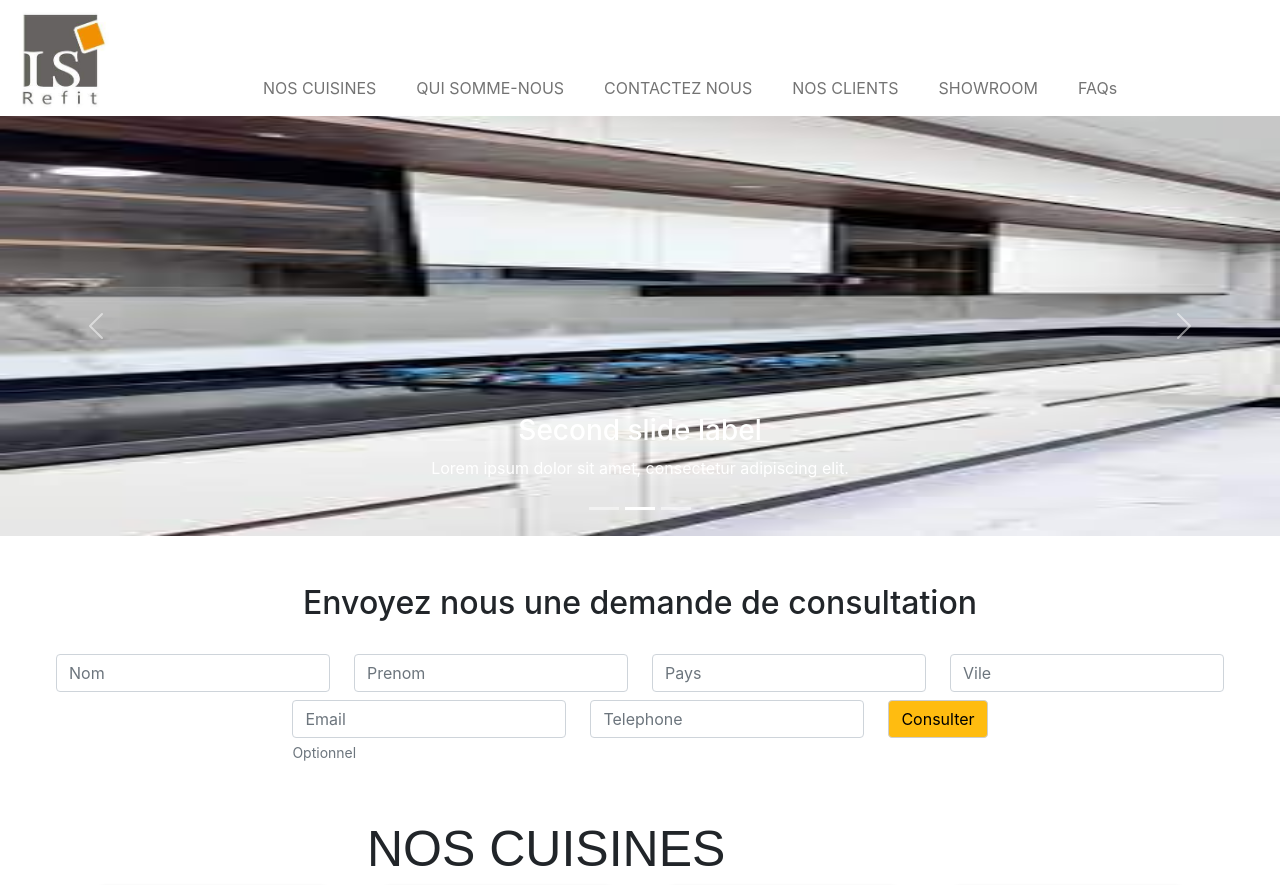
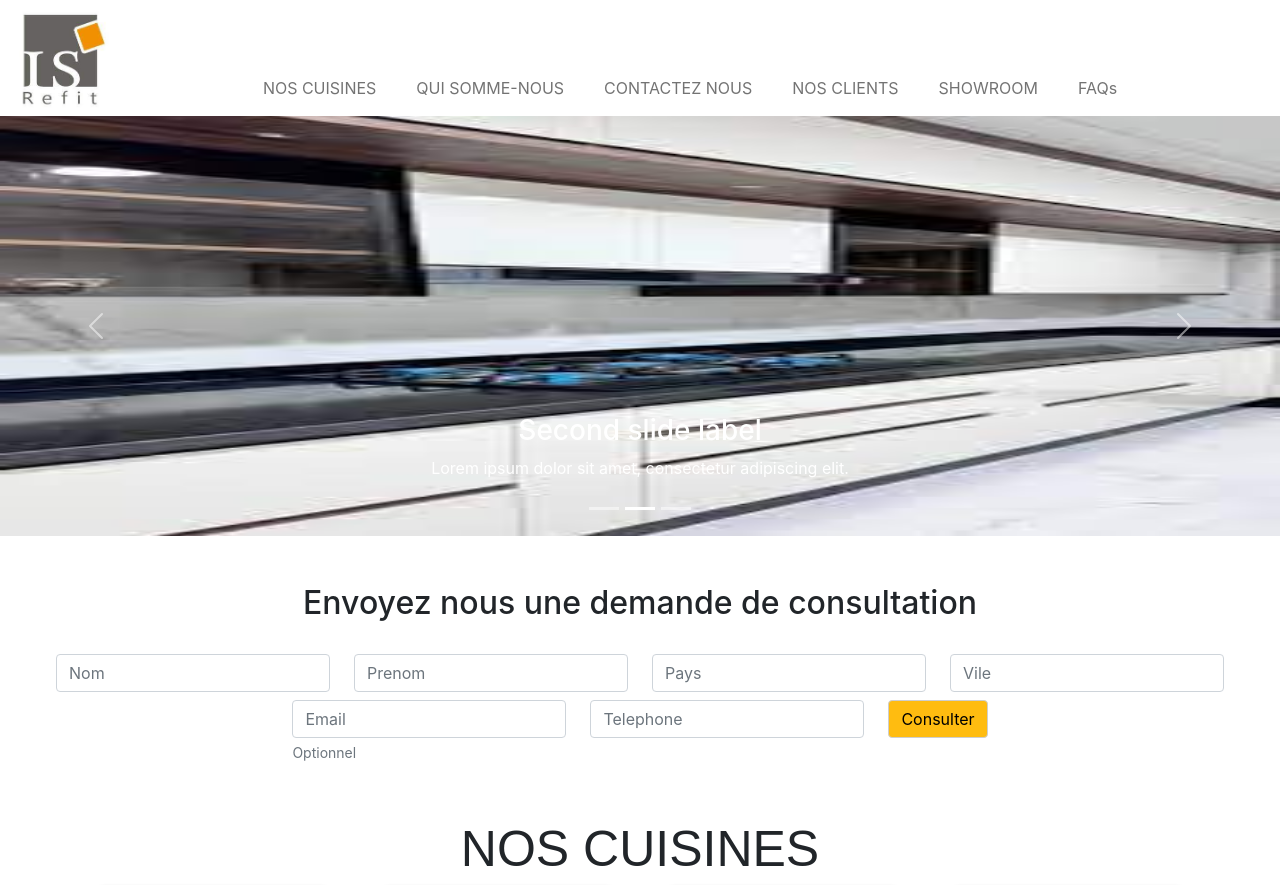
Before and after one commit to housni234/ISrefit, a React (Create React App) app: page / in a window 1280 px wide. Shown: the top 885 px of the page. Built offline with nearby package versions, Linux system fonts and the light colour scheme; a web font is replaced by a local one.

Commit message:
nos cuisines title centered

```diff
--- a/src/Components/NosCuisines.js
+++ b/src/Components/NosCuisines.js
@@ -6,8 +6,8 @@ function NosCuisines() {
     return (
         <>
             <Container>
-                <Row className="justify-content-center">
-                    <Col lg="6">
+                <Row className="justify-content-center ">
+                    <Col className='text-center' lg="6">
                         <h1 className="NosCuisines-title" >NOS CUISINES</h1>
                     </Col>
                 </Row>
```
